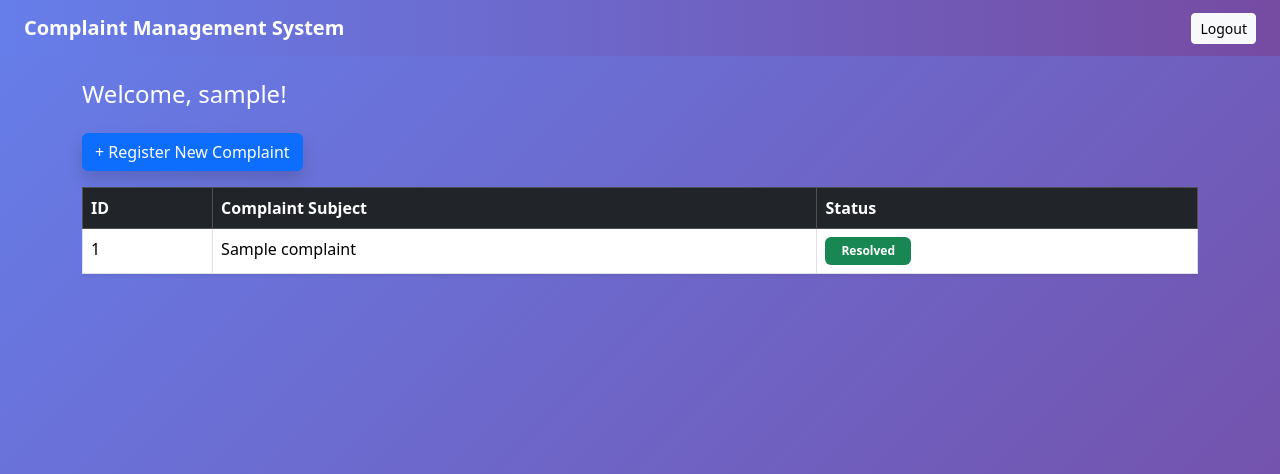
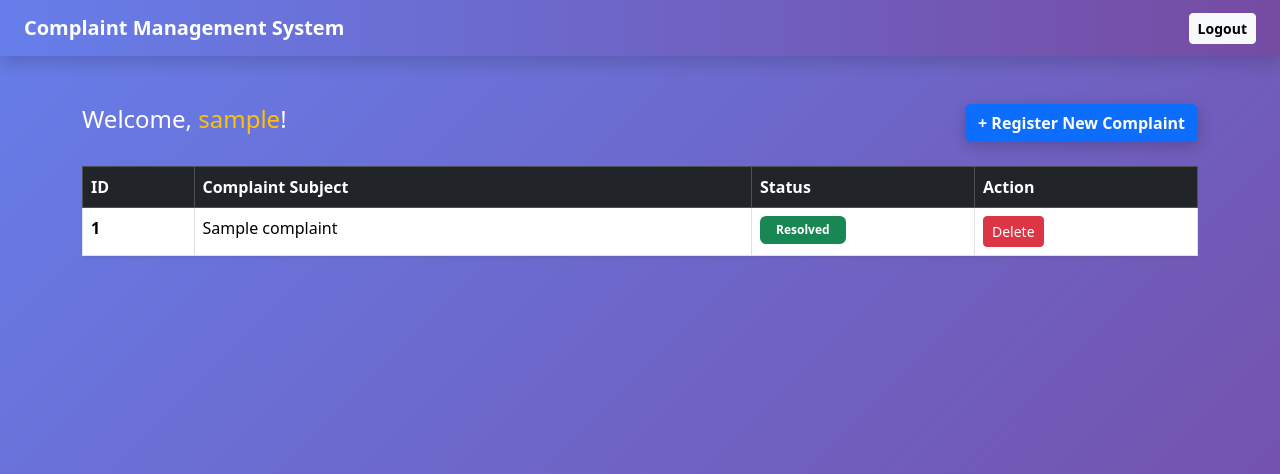
Before and after one commit to ajuarjun356-rgb/cloud-complaint-system, a Flask app: page /dashboard in a window 1280 px wide. Shown: the top 474 px of the page. Run offline with Flask 3, Linux system fonts and the light colour scheme; the visitor is signed in with stand-in values (Sample User, id 1); tables that the repository leaves empty hold one stand-in row (values such as "Sample post").

Commit message:
Update dashboard.html

```diff
--- a/templates/dashboard.html
+++ b/templates/dashboard.html
@@ -18,38 +18,43 @@
         table tr:hover {
             background-color: #f2f2ff;
         }
+        .shadow-custom {
+            box-shadow: 0 4px 15px rgba(0,0,0,0.2);
+        }
     </style>
 </head>
 
 <body class="bg-light">
 
-<nav class="navbar px-4 bg-custom-nav">
+<nav class="navbar px-4 bg-custom-nav shadow">
     <span class="navbar-brand text-white fw-bold">
         Complaint Management System
     </span>
-    <a href="/logout" class="btn btn-light btn-sm">Logout</a>
+    <a href="/logout" class="btn btn-light btn-sm fw-bold">Logout</a>
 </nav>
 
-<div class="container mt-4">
-    <h4 class="text-white mb-4">Welcome, {{ name }}!</h4>
-
-    <a href="/add_complaint" class="btn btn-primary mb-3 shadow">
-        + Register New Complaint
-    </a>
+<div class="container mt-5">
+    <div class="d-flex justify-content-between align-items-center mb-4">
+        <h4 class="text-white">Welcome, <span class="text-warning">{{ name }}</span>!</h4>
+        <a href="/add_complaint" class="btn btn-primary shadow-custom fw-bold">
+            + Register New Complaint
+        </a>
+    </div>
 
     <div class="table-responsive">
-        <table class="table table-bordered table-hover bg-white shadow-sm">
+        <table class="table table-bordered table-hover bg-white shadow-sm rounded">
             <thead class="table-dark">
                 <tr>
-                    <th>ID</th>
-                    <th>Complaint Subject</th>
-                    <th>Status</th>
+                    <th style="width: 10%;">ID</th>
+                    <th style="width: 50%;">Complaint Subject</th>
+                    <th style="width: 20%;">Status</th>
+                    <th style="width: 20%;">Action</th>
                 </tr>
             </thead>
             <tbody>
                 {% for c in complaints %}
                 <tr>
-                    <td>{{ c[0] }}</td>
+                    <td class="fw-bold">{{ loop.index }}</td>
 
                     <td>{{ c[2] }}</td>
 
@@ -60,6 +65,20 @@
                             <span class="badge bg-success px-3 py-2">Resolved</span>
                         {% endif %}
                     </td>
+
+                    <td>
+                        <a href="{{ url_for('delete_complaint', id=c[0]) }}"
+                           class="btn btn-danger btn-sm"
+                           onclick="return confirm('Are you sure you want to delete this complaint?')">
+                           Delete
+                        </a>
+                    </td>
+                </tr>
+                {% else %}
+                <tr>
+                    <td colspan="4" class="text-center text-muted py-4">
+                        No complaints registered yet. Click the button above to start.
+                    </td>
                 </tr>
                 {% endfor %}
             </tbody>
```
